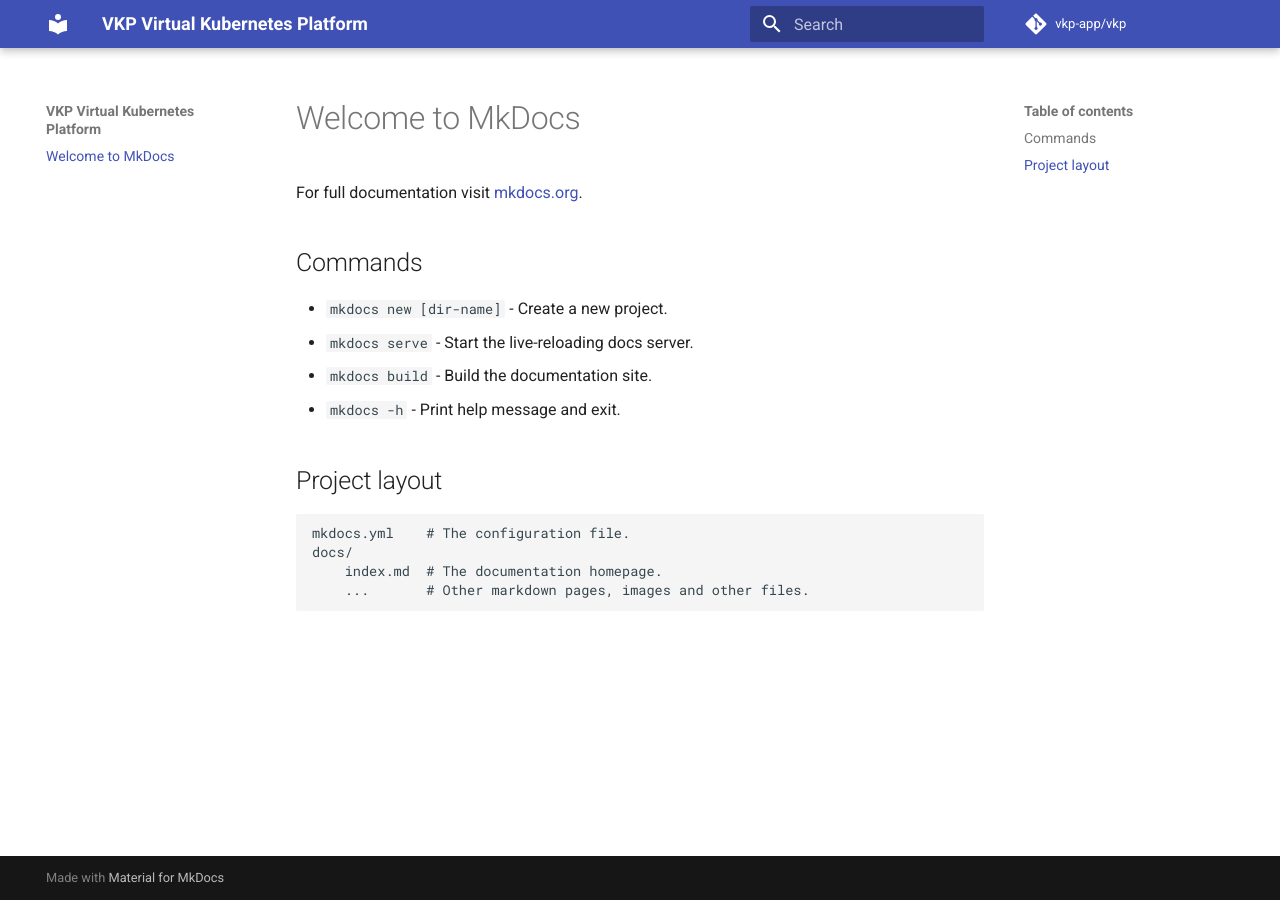
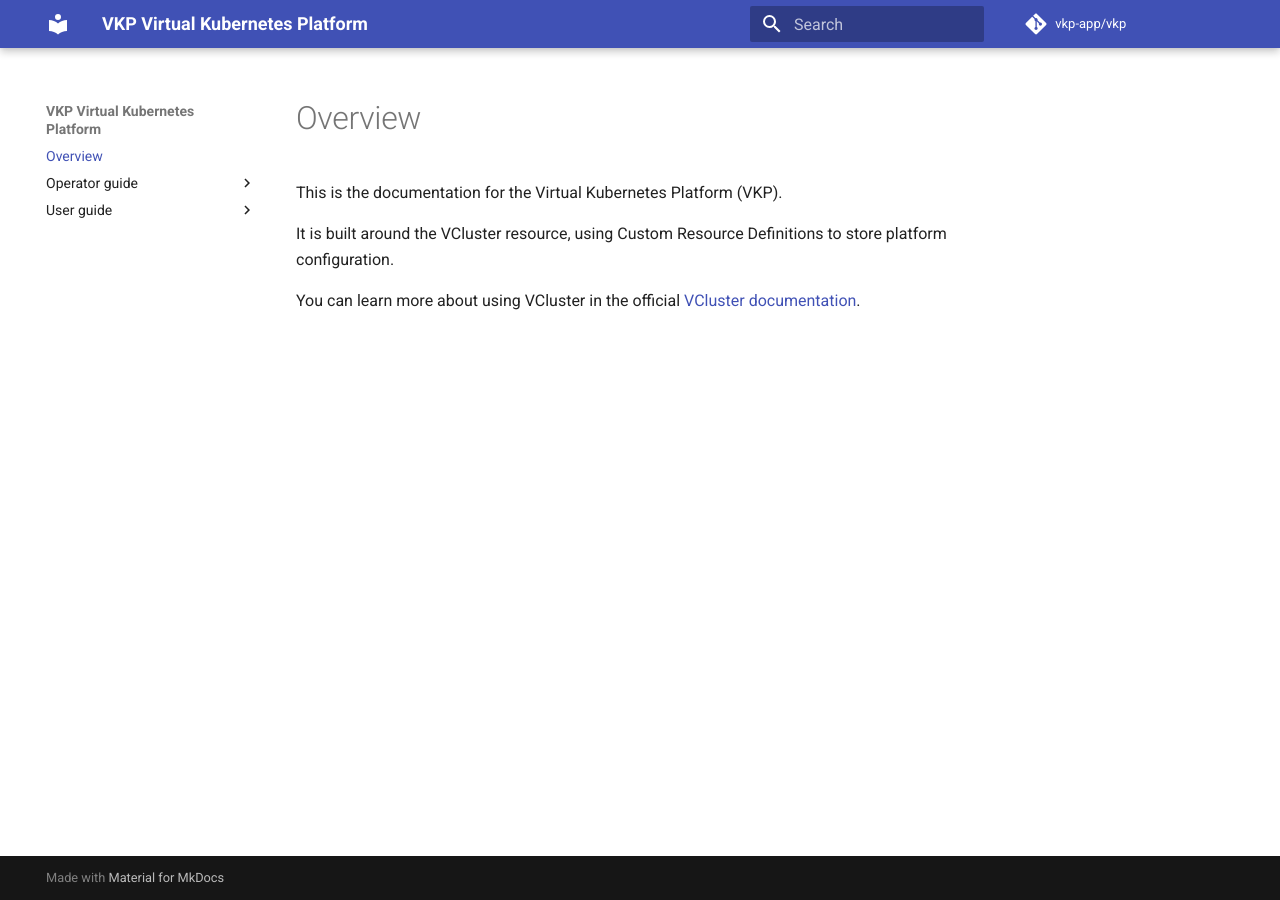
Before and after one commit to vkp-app/docs, an MkDocs documentation site: the page built from docs/index.md, in a window 1280 px wide. Built offline with MkDocs 1.6.1 and Material for MkDocs 9.7.7, drawn with Linux system fonts in a browser that asks for light colours; comment, search, counter and statistics services are not loaded.

```diff
--- a/docs/index.md
+++ b/docs/index.md
@@ -1,17 +1,7 @@
-# Welcome to MkDocs
+# Overview
 
-For full documentation visit [mkdocs.org](https://www.mkdocs.org).
+This is the documentation for the Virtual Kubernetes Platform (VKP).
 
-## Commands
+It is built around the VCluster resource, using Custom Resource Definitions to store platform configuration.
 
-* `mkdocs new [dir-name]` - Create a new project.
-* `mkdocs serve` - Start the live-reloading docs server.
-* `mkdocs build` - Build the documentation site.
-* `mkdocs -h` - Print help message and exit.
-
-## Project layout
-
-    mkdocs.yml    # The configuration file.
-    docs/
-        index.md  # The documentation homepage.
-        ...       # Other markdown pages, images and other files.
+You can learn more about using VCluster in the official [VCluster documentation](https://www.vcluster.com/docs/what-are-virtual-clusters).
--- a/mkdocs.yml
+++ b/mkdocs.yml
@@ -4,3 +4,5 @@ theme:
   name: material
 repo_name: vkp-app/vkp
 repo_url: https://github.com/vkp-app/vkp
+markdown_extensions:
+  - admonition
```
Also changed, not shown: docs/operator-guide/getting-started.md (added, +9 -0 lines), docs/operator-guide/installation/cluster-api.md (added, +14 -0 lines), docs/operator-guide/installation/control-plane.md (added, +33 -0 lines), docs/operator-guide/installation/operator.md (added, +56 -0 lines), docs/user-guide/getting-started.md (added, +1 -0 lines).
